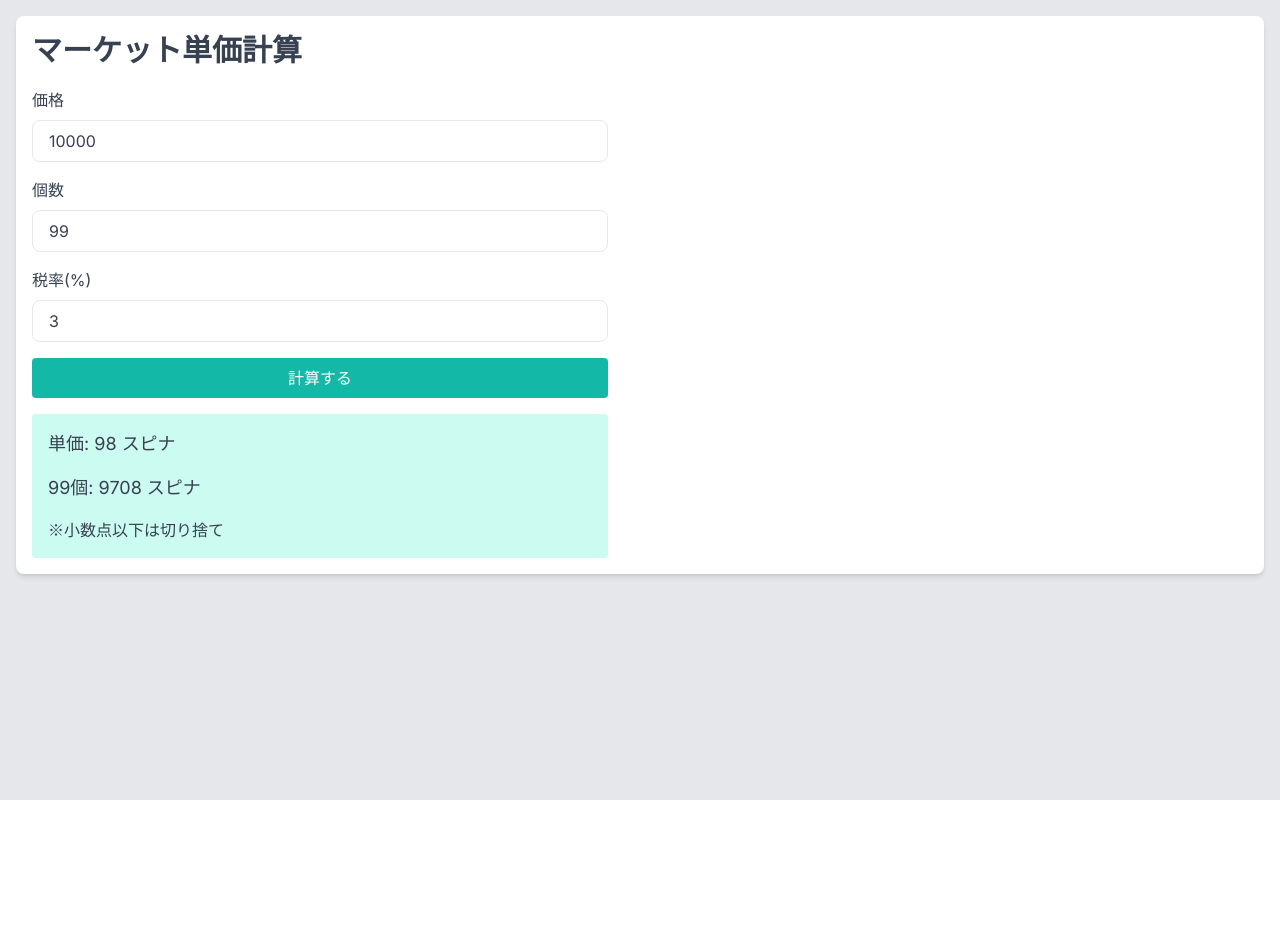
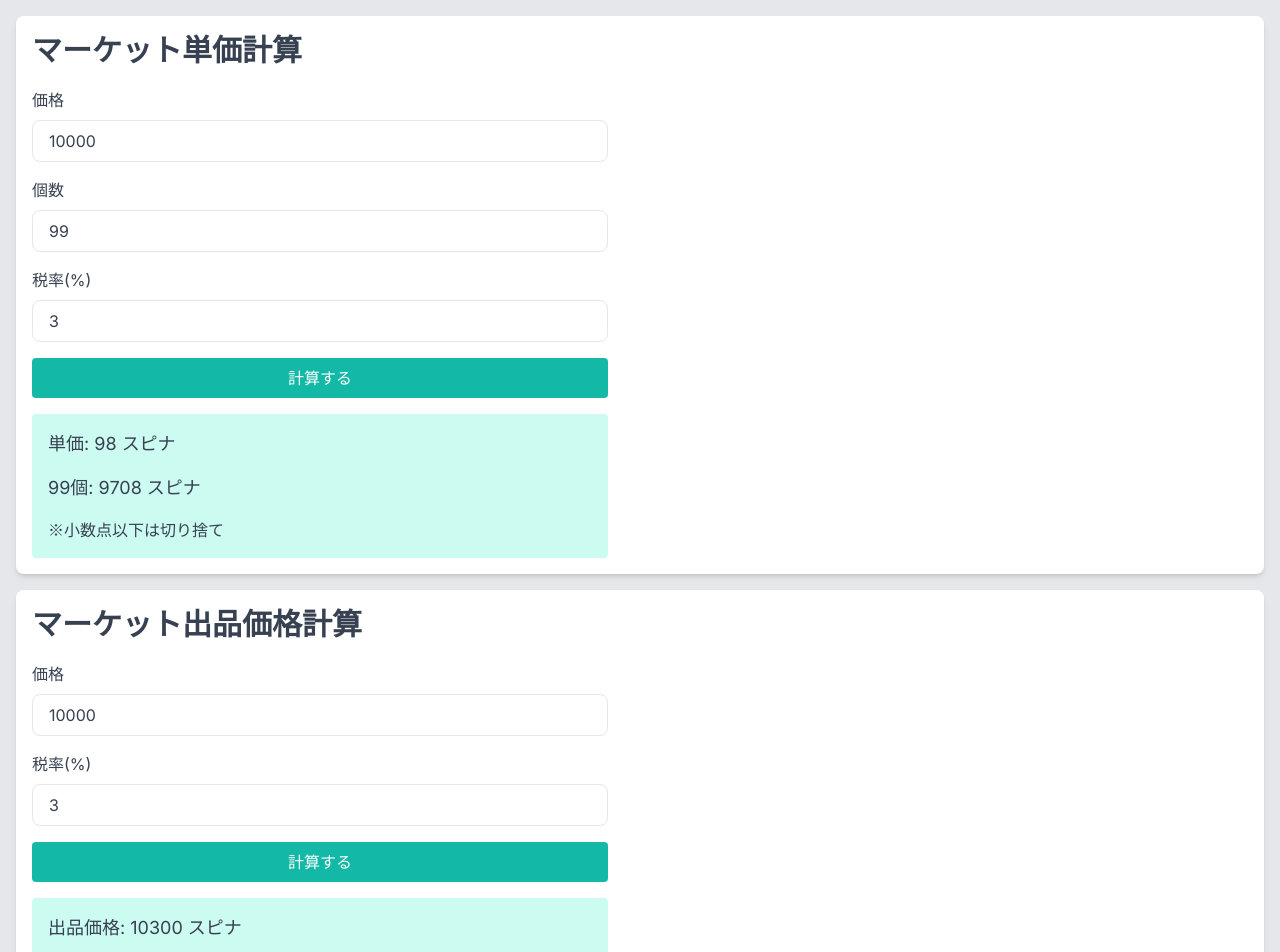
Before and after one commit to nukko-wq/toram-tools, a Next.js app: page /market in a window 1280 px wide. Shown: the top 952 px of the page. Before the commit the page ends 800 px from the top, so only its background shows below. Built offline with nearby package versions, Linux system fonts and the light colour scheme.

Commit message:
税込み出品価格の計算機能を追加

```diff
--- /dev/null
+++ b/src/app/features/market/components/FinalPrice/FinalPrice.tsx
@@ -0,0 +1,72 @@
+import React, { ChangeEvent, useEffect, useState } from 'react'
+
+const FinalPrice = () => {
+  const [price, setPrice] = useState<number | null>(10000)
+  const [tax, setTax] = useState<number | null>(3)
+  const [result, setResult] = useState<number | null>(null)
+
+  const handlePriceChange = (event: ChangeEvent<HTMLInputElement>) => {
+    const value = event.target.value.trim()
+    setPrice(value ? Number(value) : null)
+  }
+
+  const handleTaxChange = (event: ChangeEvent<HTMLInputElement>) => {
+    const value = event.target.value.trim()
+    setTax(value ? Number(value) : null)
+  }
+
+  const handlePriceFocus = () => {
+    setPrice(null)
+  }
+
+  const handleTaxFocus = () => {
+    setTax(null)
+  }
+
+  const calculateFinalPrice = () => {
+    if (price !== null && tax !== null) {
+      const finalPrice = price * (1 + tax / 100)
+      setResult(Math.floor(finalPrice))
+    } else {
+      setResult(null)
+    }
+  }
+
+  useEffect(() => {
+    calculateFinalPrice()
+  }, [])
+
+  return (
+    <><div>
+      <label className="block mb-2">価格</label>
+      <input
+        type="number"
+        inputMode="numeric"
+        className="w-full px-4 py-2 border rounded-lg focus:outline-none focus:border-blue-400"
+        placeholder="価格"
+        value={price ?? ''}
+        onChange={handlePriceChange}
+        onFocus={handlePriceFocus} />
+    </div>
+    <div className="mt-4">
+        <label className="block mb-2">税率(%)</label>
+        <input
+          type="number"
+          inputMode="numeric"
+          className="w-full px-4 py-2 border rounded-lg focus:outline-none focus:border-blue-400"
+          placeholder="税率"
+          value={tax ?? ''}
+          onChange={handleTaxChange}
+          onFocus={handleTaxFocus} />
+      </div><button
+        className="w-full mt-4 px-4 py-2 text-white bg-teal-500 rounded transform transition-transform duration-200 ease-in-out hover:bg-teal-400 hover:scale-95 active:bg-teal-400 active:scale-95"
+        onClick={calculateFinalPrice}
+      >
+        計算する
+      </button><div className="mt-4 p-4 rounded bg-teal-100">
+        {result !== null && <><p className="text-lg">出品価格: {result} スピナ</p><p className='mt-4'>※小数点以下は切り捨て</p></>}
+      </div></>
+  )
+}
+
+export default FinalPrice
--- a/src/app/market/page.tsx
+++ b/src/app/market/page.tsx
@@ -1,6 +1,7 @@
 "use client"
 
 import React, { useState, ChangeEvent, useEffect } from "react"
+import FinalPrice from "../features/market/components/FinalPrice/FinalPrice"
 
 const Page = () => {
   const [price, setPrice] = useState<number | null>(10000)
@@ -109,6 +110,15 @@ const Page = () => {
               </div>
             </div>
           </div>
+
+          <div className="mt-4 px-4 py-4 bg-white shadow-md rounded-lg">
+          <h1 className="text-3xl font-bold text-gray-700">マーケット出品価格計算</h1>
+            <div className="w-full max-w-xl mt-5">
+              <div className="">
+                <FinalPrice />
+              </div>
+            </div>
+          </div>
       </div>
     </main>
   )
```
